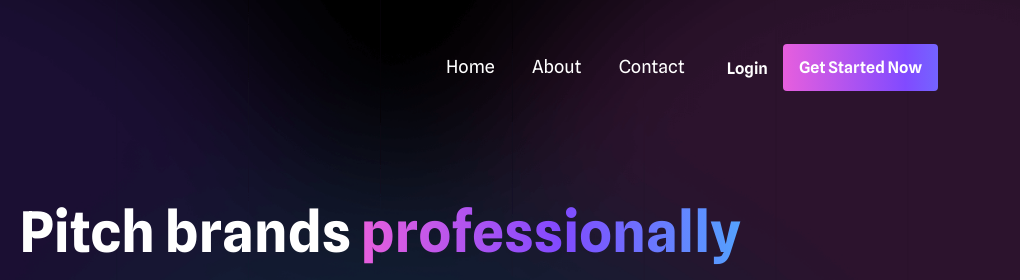
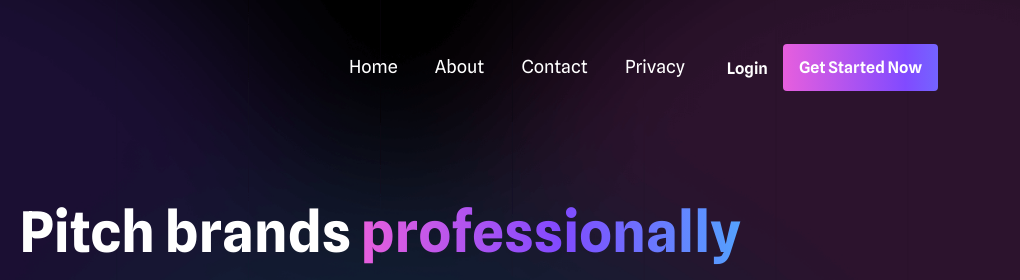
Before and after one commit to muhammadsohailsaim/kitor_landing-_page, a plain HTML site: page index.html in a window 1280 px wide. Shown: the top 280 px of the page, 260-1280 px from the left. Drawn offline with Linux system fonts and the light colour scheme; files whose address does not match are found by name.

Commit message:
Update index.html

```diff
--- a/index.html
+++ b/index.html
@@ -105,6 +105,11 @@
                           <li>
                             <a href="#">Contact</a>
                           </li>
+
+                          <li>
+                            <a href="/privacy.html">Privacy</a>
+                          </li>
+
                         </ul>
                       </nav>
                       <!--===  Nav Button  ===-->
```
